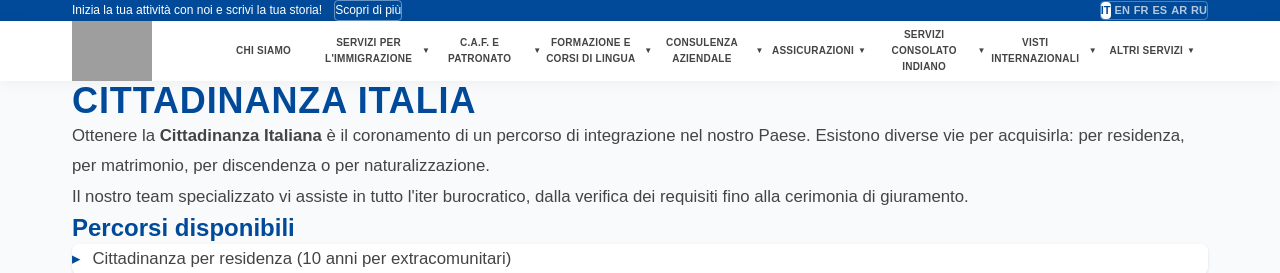
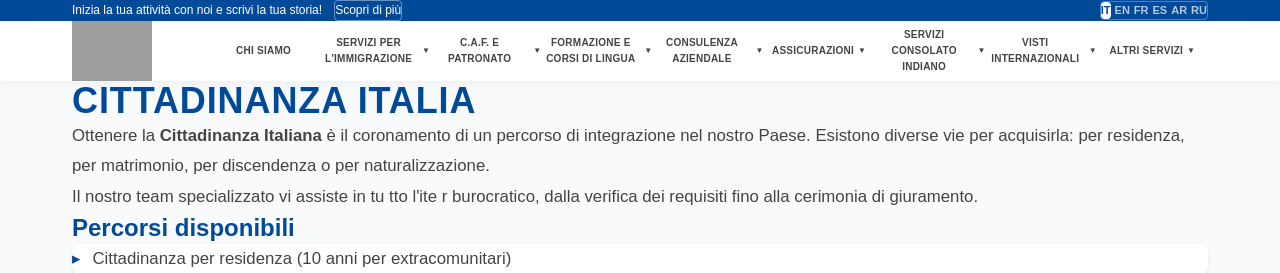
Before and after one commit to gauravmehra2021/ITALIA, a Next.js app: page /immigration/cittadinanza-italiana in a window 1280 px wide. Shown: the top 273 px of the page. Built offline with nearby package versions, Linux system fonts and the light colour scheme; grey boxes are pictures that could not be loaded.

Commit message:
add changes

```diff
--- a/app/immigration/cittadinanza-italiana/page.tsx
+++ b/app/immigration/cittadinanza-italiana/page.tsx
@@ -8,7 +8,7 @@ export default function CittadinanzaItaliana() {
       </h1>
       <div className="space-y-5 text-[1.05rem] leading-[1.8] text-[#444]">
         <p>Ottenere la <strong>Cittadinanza Italiana</strong> è il coronamento di un percorso di integrazione nel nostro Paese. Esistono diverse vie per acquisirla: per residenza, per matrimonio, per discendenza o per naturalizzazione.</p>
-        <p>Il nostro team specializzato vi assiste in tutto l'iter burocratico, dalla verifica dei requisiti fino alla cerimonia di giuramento.</p>
+        <p>Il nostro team specializzato vi assiste in tu tto l'ite r burocratico, dalla verifica dei requisiti fino alla cerimonia di giuramento.</p>
         <h2 className="text-2xl font-bold text-[#004a99]">Percorsi disponibili</h2>
         <ul className="space-y-2">
           {['Cittadinanza per residenza (10 anni per extracomunitari)', 'Cittadinanza per matrimonio con cittadino italiano', 'Cittadinanza per discendenza (iure sanguinis)', 'Verifica e raccolta documentazione', 'Monitoraggio della pratica e supporto fino al giuramento'].map((item, i) => (
```
